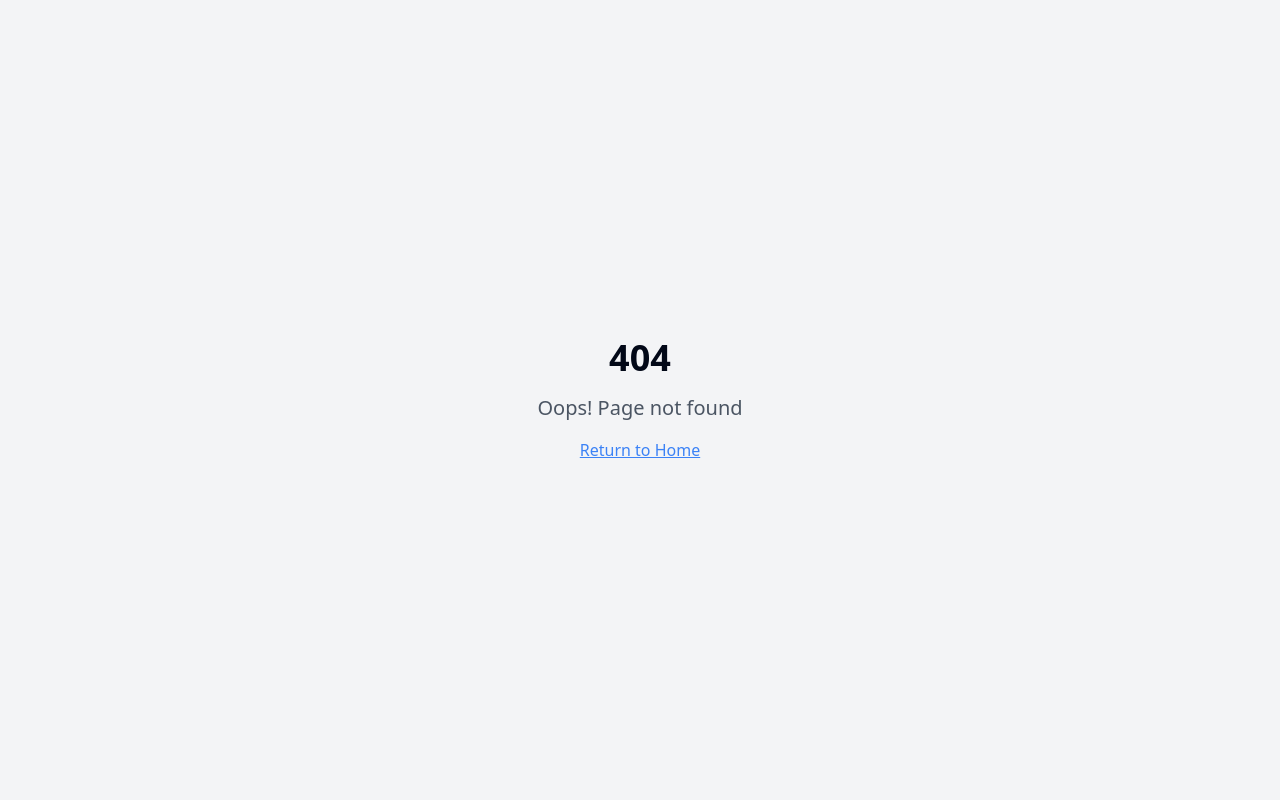
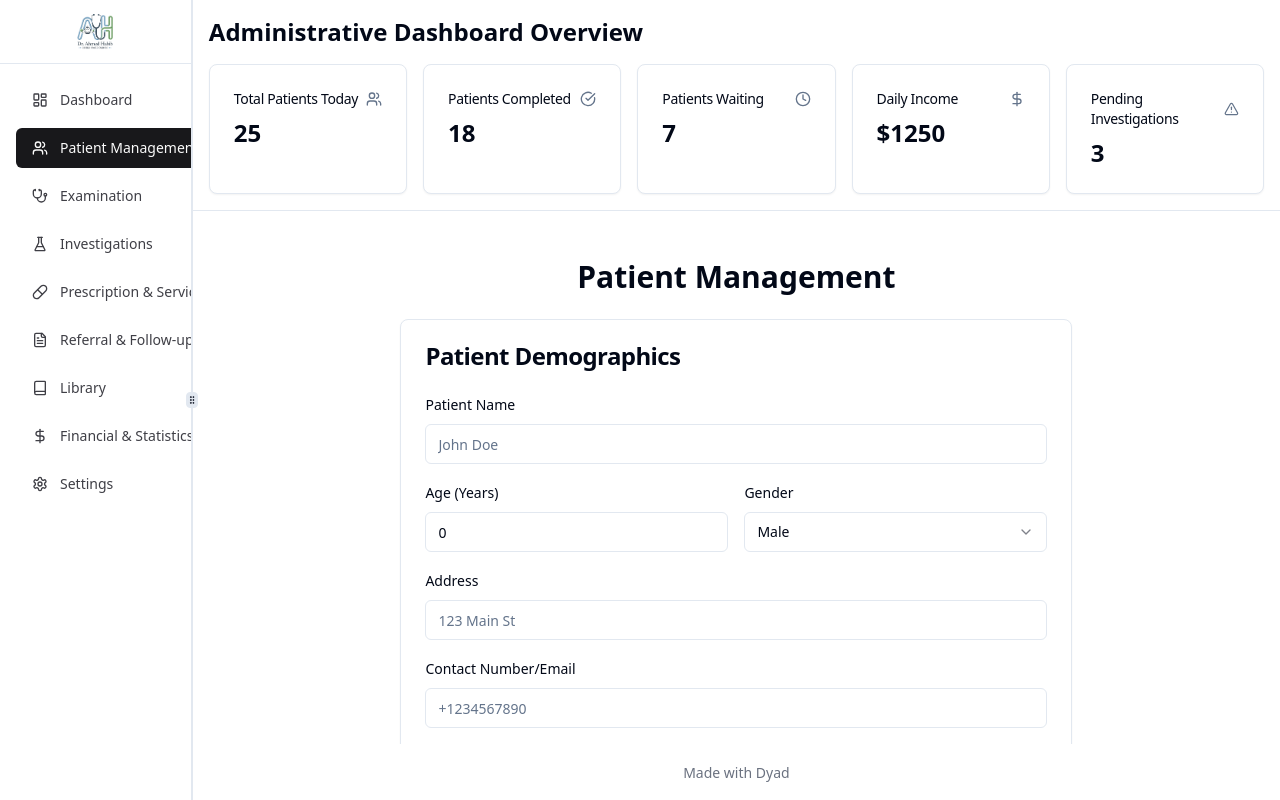
Before and after one commit to chebad619-coder/DeAhmedHabib, a React (Vite) app: page /patient-management in a window 1280 px wide. Before the commit this address had no page. Built offline with nearby package versions, Linux system fonts and the light colour scheme.

Commit message:
[dyad] Implementing patient demographics form - wrote 3 file(s)

```diff
--- a/src/App.tsx
+++ b/src/App.tsx
@@ -3,7 +3,8 @@ import { Toaster as Sonner } from "@/components/ui/sonner";
 import { TooltipProvider } from "@/components/ui/tooltip";
 import { QueryClient, QueryClientProvider } from "@tanstack/react-query";
 import { BrowserRouter, Routes, Route } from "react-router-dom";
-import DashboardPage from "./pages/DashboardPage"; // Updated import
+import DashboardPage from "./pages/DashboardPage";
+import PatientManagementPage from "./pages/PatientManagementPage"; // New import
 import NotFound from "./pages/NotFound";
 
 const queryClient = new QueryClient();
@@ -15,7 +16,8 @@ const App = () => (
       <Sonner />
       <BrowserRouter>
         <Routes>
-          <Route path="/" element={<DashboardPage />} /> {/* Updated route */}
+          <Route path="/" element={<DashboardPage />} />
+          <Route path="/patient-management" element={<PatientManagementPage />} /> {/* New route */}
           {/* ADD ALL CUSTOM ROUTES ABOVE THE CATCH-ALL "*" ROUTE */}
           <Route path="*" element={<NotFound />} />
         </Routes>
--- /dev/null
+++ b/src/components/PatientDemographicsForm.tsx
@@ -0,0 +1,181 @@
+"use client";
+
+import React from "react";
+import { zodResolver } from "@hookform/resolvers/zod";
+import { useForm } from "react-hook-form";
+import { z } from "zod";
+
+import { Button } from "@/components/ui/button";
+import {
+  Form,
+  FormControl,
+  FormField,
+  FormItem,
+  FormLabel,
+  FormMessage,
+} from "@/components/ui/form";
+import { Input } from "@/components/ui/input";
+import { Textarea } from "@/components/ui/textarea";
+import {
+  Select,
+  SelectContent,
+  SelectItem,
+  SelectTrigger,
+  SelectValue,
+} from "@/components/ui/select";
+import { Card, CardContent, CardHeader, CardTitle } from "@/components/ui/card";
+import { showSuccess } from "@/utils/toast";
+
+const formSchema = z.object({
+  name: z.string().min(2, { message: "Name must be at least 2 characters." }),
+  age: z.coerce.number().min(0, { message: "Age cannot be negative." }).max(150, { message: "Age seems too high." }),
+  gender: z.enum(["Male", "Female", "Other"], { message: "Please select a gender." }),
+  address: z.string().optional(),
+  contact: z.string().optional(),
+  complaint: z.string().min(10, { message: "Complaint must be at least 10 characters." }),
+  duration: z.coerce.number().min(0, { message: "Duration cannot be negative." }).optional(),
+});
+
+const PatientDemographicsForm: React.FC = () => {
+  const form = useForm<z.infer<typeof formSchema>>({
+    resolver: zodResolver(formSchema),
+    defaultValues: {
+      name: "",
+      age: 0,
+      gender: "Male",
+      address: "",
+      contact: "",
+      complaint: "",
+      duration: undefined,
+    },
+  });
+
+  function onSubmit(values: z.infer<typeof formSchema>) {
+    console.log(values);
+    showSuccess("Patient demographics saved successfully!");
+    form.reset(); // Reset form after submission
+  }
+
+  return (
+    <Card className="w-full max-w-2xl">
+      <CardHeader>
+        <CardTitle>Patient Demographics</CardTitle>
+      </CardHeader>
+      <CardContent>
+        <Form {...form}>
+          <form onSubmit={form.handleSubmit(onSubmit)} className="space-y-4">
+            <FormField
+              control={form.control}
+              name="name"
+              render={({ field }) => (
+                <FormItem>
+                  <FormLabel>Patient Name</FormLabel>
+                  <FormControl>
+                    <Input placeholder="John Doe" {...field} />
+                  </FormControl>
+                  <FormMessage />
+                </FormItem>
+              )}
+            />
+            <div className="grid grid-cols-1 md:grid-cols-2 gap-4">
+              <FormField
+                control={form.control}
+                name="age"
+                render={({ field }) => (
+                  <FormItem>
+                    <FormLabel>Age (Years)</FormLabel>
+                    <FormControl>
+                      <Input type="number" placeholder="5" {...field} />
+                    </FormControl>
+                    <FormMessage />
+                  </FormItem>
+                )}
+              />
+              <FormField
+                control={form.control}
+                name="gender"
+                render={({ field }) => (
+                  <FormItem>
+                    <FormLabel>Gender</FormLabel>
+                    <Select onValueChange={field.onChange} defaultValue={field.value}>
+                      <FormControl>
+                        <SelectTrigger>
+                          <SelectValue placeholder="Select gender" />
+                        </SelectTrigger>
+                      </FormControl>
+                      <SelectContent>
+                        <SelectItem value="Male">Male</SelectItem>
+                        <SelectItem value="Female">Female</SelectItem>
+                        <SelectItem value="Other">Other</SelectItem>
+                      </SelectContent>
+                    </Select>
+                    <FormMessage />
+                  </FormItem>
+                )}
+              />
+            </div>
+            <FormField
+              control={form.control}
+              name="address"
+              render={({ field }) => (
+                <FormItem>
+                  <FormLabel>Address</FormLabel>
+                  <FormControl>
+                    <Input placeholder="123 Main St" {...field} />
+                  </FormControl>
+                  <FormMessage />
+                </FormItem>
+              )}
+            />
+            <FormField
+              control={form.control}
+              name="contact"
+              render={({ field }) => (
+                <FormItem>
+                  <FormLabel>Contact Number/Email</FormLabel>
+                  <FormControl>
+                    <Input placeholder="+1234567890" {...field} />
+                  </FormControl>
+                  <FormMessage />
+                </FormItem>
+              )}
+            />
+            <FormField
+              control={form.control}
+              name="complaint"
+              render={({ field }) => (
+                <FormItem>
+                  <FormLabel>Main Complaint</FormLabel>
+                  <FormControl>
+                    <Textarea
+                      placeholder="Patient presents with..."
+                      className="resize-y min-h-[80px]"
+                      {...field}
+                    />
+                  </FormControl>
+                  <FormMessage />
+                </FormItem>
+              )}
+            />
+            <FormField
+              control={form.control}
+              name="duration"
+              render={({ field }) => (
+                <FormItem>
+                  <FormLabel>Duration of Complaint (Days)</FormLabel>
+                  <FormControl>
+                    <Input type="number" placeholder="3" {...field} />
+                  </FormControl>
+                  <FormMessage />
+                </FormItem>
+              )}
+            />
+            <Button type="submit">Save Patient</Button>
+          </form>
+        </Form>
+      </CardContent>
+    </Card>
+  );
+};
+
+export default PatientDemographicsForm;
--- /dev/null
+++ b/src/pages/PatientManagementPage.tsx
@@ -0,0 +1,16 @@
+import React from "react";
+import MainLayout from "@/components/MainLayout";
+import PatientDemographicsForm from "@/components/PatientDemographicsForm";
+
+const PatientManagementPage: React.FC = () => {
+  return (
+    <MainLayout>
+      <div className="flex flex-col items-center justify-center p-6">
+        <h1 className="text-3xl font-bold mb-6">Patient Management</h1>
+        <PatientDemographicsForm />
+      </div>
+    </MainLayout>
+  );
+};
+
+export default PatientManagementPage;
```
